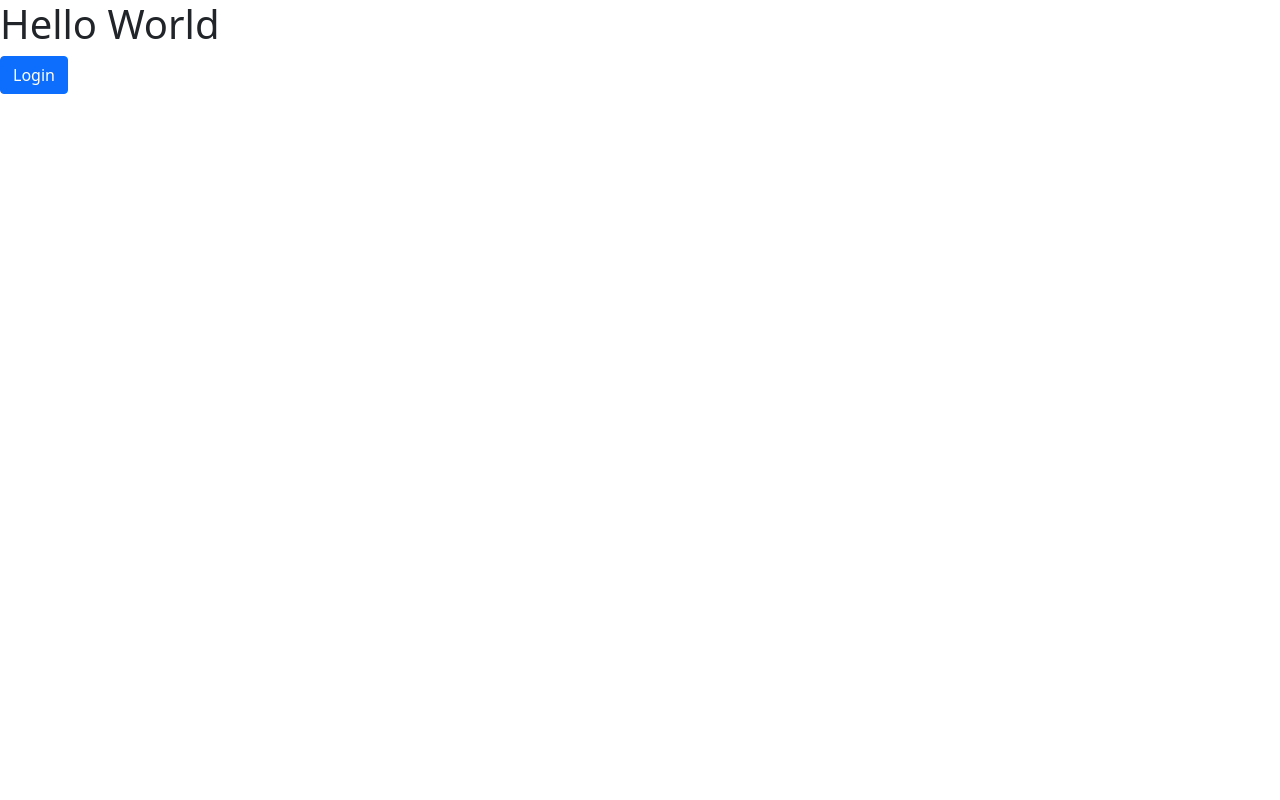
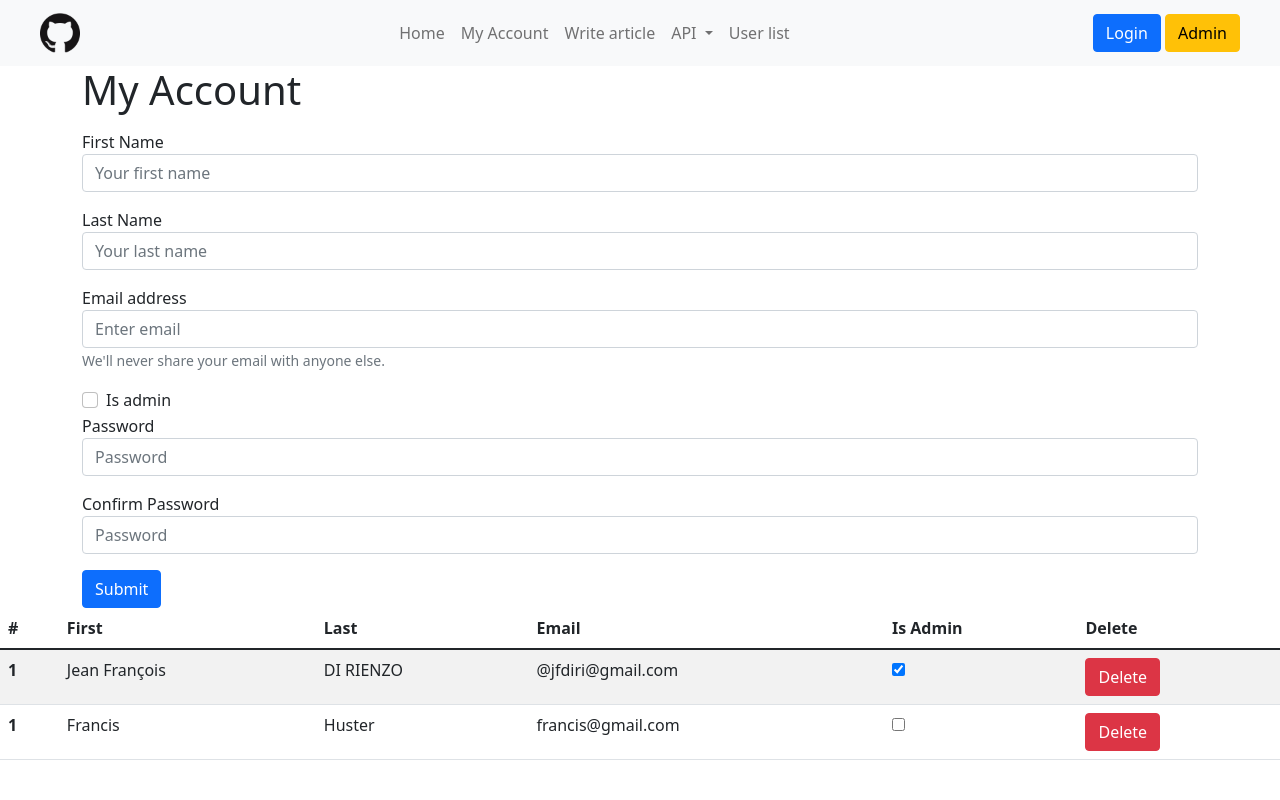
Before and after one commit to bpaquier/blog-mvc-poo, a PHP site: page / in a window 1280 px wide. Run offline with PHP 8.4, Linux system fonts and the light colour scheme; some libraries are stand-ins or nearby versions.

Commit message:
add others layout

```diff
--- a/src/index.php
+++ b/src/index.php
@@ -2,8 +2,22 @@
 include './views/templates/header.php';
 ?>
 
-<h1>Hello World</h1>
-<button type="button" class="btn btn-primary">Login</button>
+<?php
+include './views/templates/header.php';
+?>
+
+<?php
+include './views/templates/nav.php';
+?>
+
+<?php
+include './views/my-account/index.php';
+?>
+
+<?php
+include './views/users/index.php';
+?>
+
 
 <?php
 include './views/templates/footer.php';
--- /dev/null
+++ b/src/public/css/style.css
@@ -0,0 +1,25 @@
+.form-group {
+  margin-bottom: 1rem;
+}
+h1,
+h2,
+h3,
+h4 {
+  margin-bottom: 1rem;
+}
+
+.navbar-collapse {
+  display: flex;
+  justify-content: center !important;
+  align-items: center !important;
+}
+
+.nav-form {
+  margin-right: 40px;
+}
+
+.github-icon {
+  height: 40px;
+  margin-left: 40px;
+  cursor: pointer;
+}
--- a/src/views/my-account/index.php
+++ b/src/views/my-account/index.php
@@ -1,23 +1,32 @@
-<main>
+
   <div class="container">
     <h1>My Account</h1>
     <form>
+      <div class="form-group">
+        <label for="exampleInputEmail1">First Name</label>
+        <input type="text" class="form-control" id="firstname" aria-describedby="first name" placeholder="Your first name">
+      </div>
+      <div class="form-group">
+        <label for="exampleInputEmail1">Last Name</label>
+        <input type="text" class="form-control" id="lastname" aria-describedby="last name" placeholder="Your last name">
+      </div>
       <div class="form-group">
         <label for="exampleInputEmail1">Email address</label>
         <input type="email" class="form-control" id="exampleInputEmail1" aria-describedby="emailHelp" placeholder="Enter email">
         <small id="emailHelp" class="form-text text-muted">We'll never share your email with anyone else.</small>
       </div>
+      <div class="form-check">
+        <input type="checkbox" class="form-check-input" id="is-admin">
+        <label class="form-check-label" for="is-admin">Is admin</label>
+      </div>
       <div class="form-group">
-    <label for="exampleInputPassword1">Password</label>
-    <input type="password" class="form-control" id="exampleInputPassword1" placeholder="Password">
+        <label for="pass">Password</label>
+        <input type="pass" class="form-control" id="pass" placeholder="Password">
       </div>
-  <div class="form-check">
-    <input type="checkbox" class="form-check-input" id="exampleCheck1">
-    <label class="form-check-label" for="exampleCheck1">Check me out</label>
+      <div class="form-group">
+        <label for="confirm-pass">Confirm Password</label>
+        <input type="password" class="form-control" id="confirm-pass" placeholder="Password">
       </div>
       <button type="submit" class="btn btn-primary">Submit</button>
     </form>
-
   </div>
-
-</main>
--- a/src/views/templates/footer.php
+++ b/src/views/templates/footer.php
@@ -1,2 +1,3 @@
+    </main>
   </body>
 </html>
--- a/src/views/templates/header.php
+++ b/src/views/templates/header.php
@@ -6,6 +6,8 @@
     <meta name="viewport" content="width=device-width, initial-scale=1.0">
     <title>Document</title>
     <link rel="stylesheet" href="https://cdn.jsdelivr.net/npm/bootstrap@5.1.3/dist/css/bootstrap.min.css" crossorigin="anonymous">
-    <script src="https://cdn.jsdelivr.net/npm/bootstrap@5.1.3/dist/js/bootstrap.min.js"></script>
+    <link rel="stylesheet" href="../../public/css/style.css" crossorigin="anonymous">
+    <script defer src="https://code.jquery.com/jquery-2.1.3.min.js"></script>
+    <script defer src="https://cdn.jsdelivr.net/npm/bootstrap@5.1.3/dist/js/bootstrap.min.js"></script>
   </head>
   <body>
--- /dev/null
+++ b/src/views/templates/nav.php
@@ -0,0 +1,36 @@
+<body>
+<nav class="navbar navbar-expand-lg navbar-light bg-light">
+  <a class="navbar-brand">
+    <img href="https://github.com/bpaquier/blog-mvc-poo" target="_blank" class="github-icon" src="../../public/images/github.png" alt="github icon">
+  </a>
+  <div class="collapse navbar-collapse" id="navbarSupportedContent">
+    <ul class="navbar-nav mr-auto">
+      <li class="nav-item active">
+        <a class="nav-link" href="#">Home</a>
+      </li>
+      <li class="nav-item">
+        <a class="nav-link" href="#">My Account</a>
+      </li>
+      <li class="nav-item">
+        <a class="nav-link" href="#">Write article</a>
+      </li>
+      <li class="nav-item dropdown">
+        <a class="nav-link dropdown-toggle" id="navbarDropdown" role="button" data-toggle="dropdown" aria-haspopup="true" aria-expanded="false">
+          API
+        </a>
+        <div class="dropdown-menu" aria-labelledby="navbarDropdown">
+          <a class="dropdown-item" href="#">Posts</a>
+          <a class="dropdown-item" href="#">Comments</a>
+        </div>
+      </li>
+      <li class="nav-item">
+        <a class="nav-link" href="#">User list </a>
+      </li>
+    </ul>
+  </div>
+  <form class="nav-form form-inline">
+      <button class="btn btn-primary">Login</button>
+      <button class="btn btn-warning">Admin</button>
+  </form>
+</nav>
+<main>
--- /dev/null
+++ b/src/views/users/index.php
@@ -0,0 +1,38 @@
+<table class="table table-striped">
+  <thead>
+    <tr>
+      <th scope="col">#</th>
+      <th scope="col">First</th>
+      <th scope="col">Last</th>
+      <th scope="col">Email</th>
+      <th scope="col">Is Admin</th>
+      <th scope="col">Delete</th>
+    </tr>
+  </thead>
+  <tbody>
+    <tr>
+      <th scope="row">1</th>
+      <td>Jean François</td>
+      <td>DI RIENZO</td>
+      <td>@jfdiri@gmail.com</td>
+      <td>
+        <input type="checkbox" name="is-admin" id="admin" checked>
+      </td>
+      <td>
+        <a href="#" class="btn btn-danger">Delete</a>
+      </td>
+    </tr>
+    <tr>
+      <th scope="row">1</th>
+      <td>Francis</td>
+      <td>Huster</td>
+      <td>francis@gmail.com</td>
+      <td>
+        <input type="checkbox" name="is-admin" id="admin">
+      </td>
+      <td>
+        <a href="#" class="btn btn-danger">Delete</a>
+      </td>
+    </tr>
+  </tbody>
+</table>
```
Also changed, not shown: src/public/images/github.png (added). Lines whose indentation alone changed are shown as unchanged.
